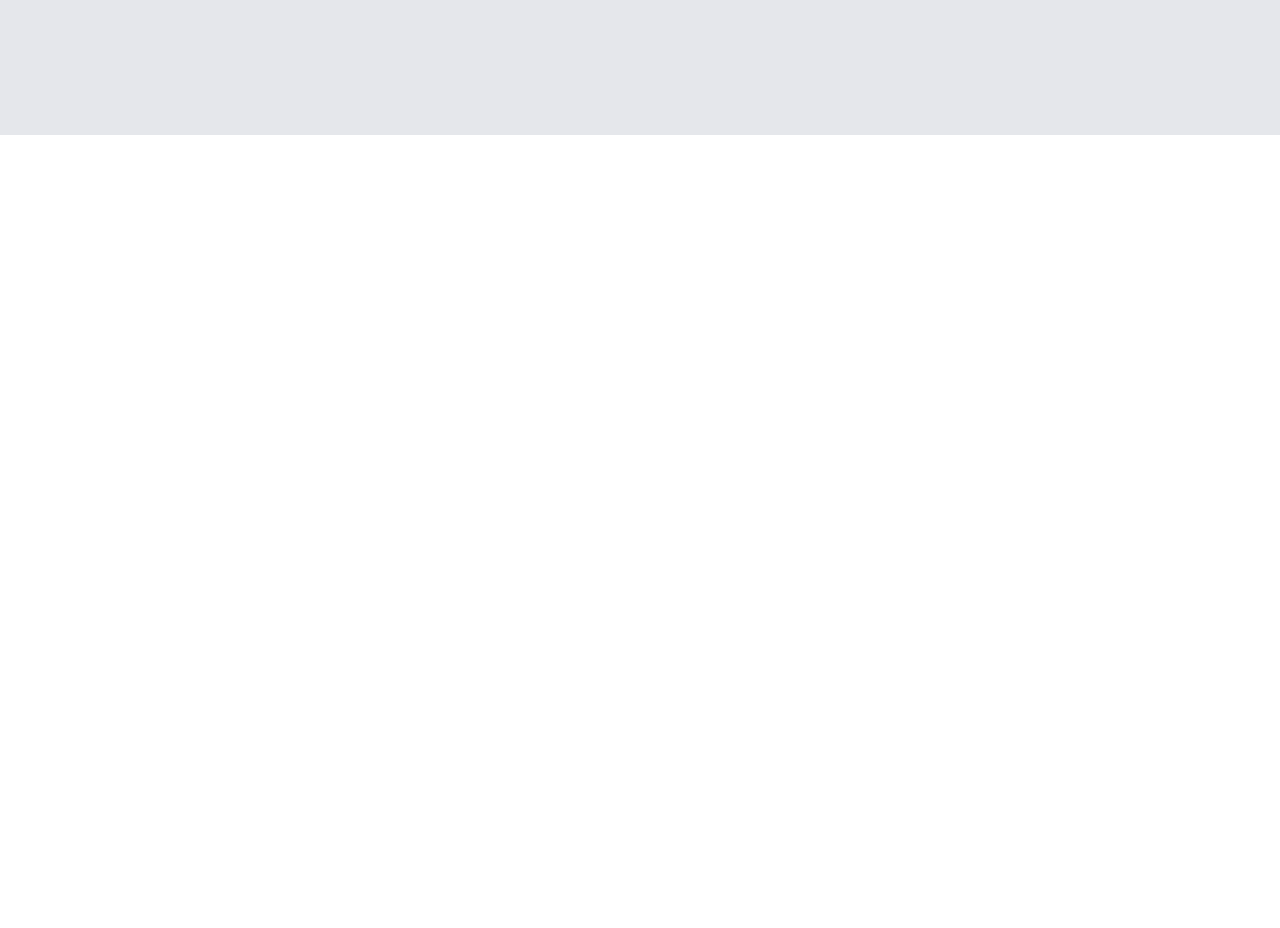
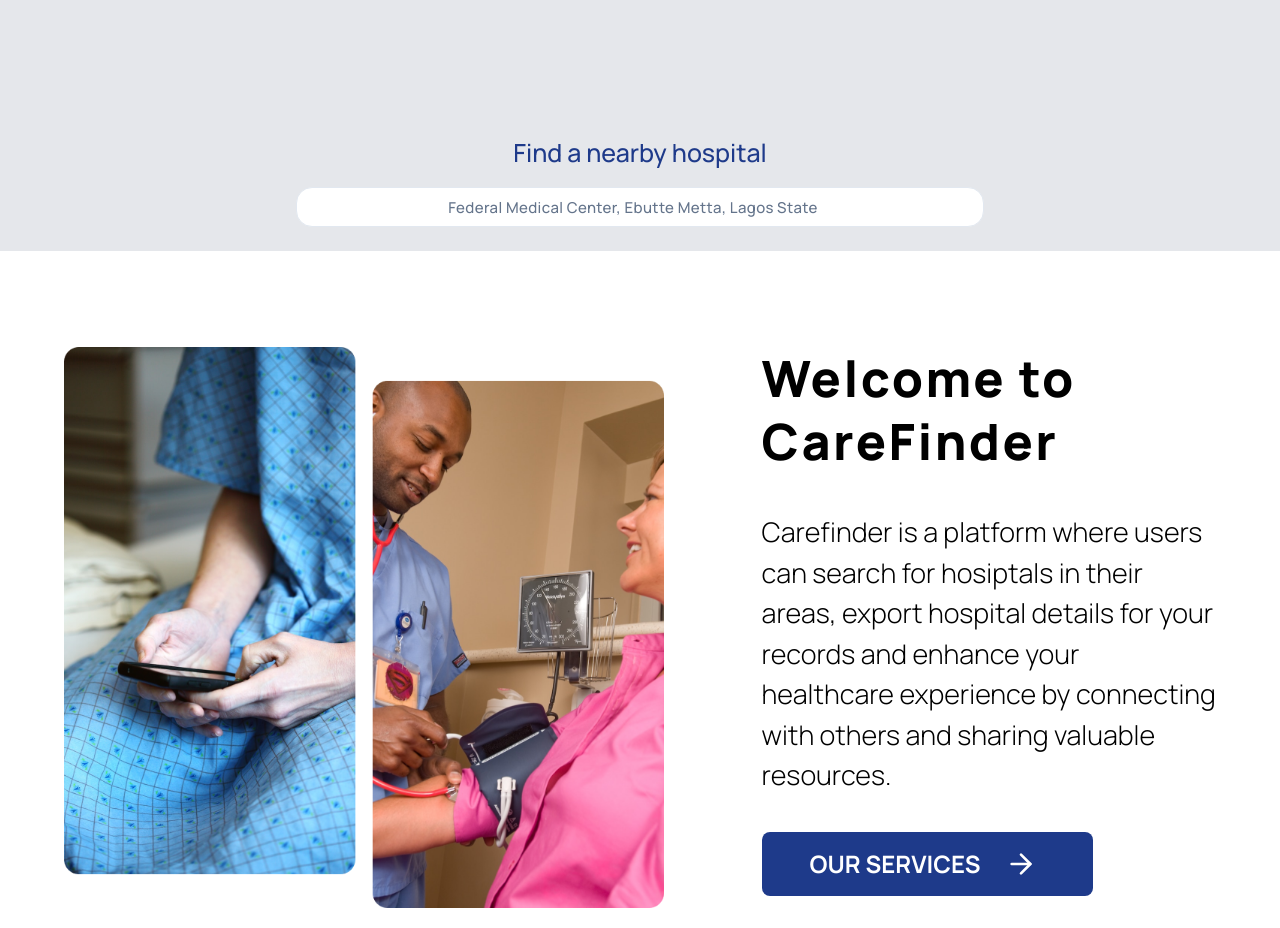
Before and after one commit to Luckidubi/health-carefinder, a Next.js app: page / in a window 1280 px wide. Shown: the part 760-1688 px from the top of the page. Before the commit the page ends 895 px from the top, so only its background shows below. Built offline with nearby package versions, Linux system fonts and the light colour scheme.

Commit message:
chore: Add Hero, About section to Home

```diff
--- a/app/page.tsx
+++ b/app/page.tsx
@@ -1,10 +1,23 @@
-import Hero from '@/components/Hero'
-import Image from 'next/image'
+import About from "@/components/About";
+import Hero from "@/components/Hero";
+import SearchInput from "@/components/SearchInput";
+import Image from "next/image";
 
 export default function Home() {
   return (
     <main className="overflow-hidden">
-<Hero/>
+      <Hero />
+      <div className="padding-x flex flex-col flex-center bg-gray-200">
+        <h3 className=" text-center text-blue-900 text-[25px] font-medium leading-9 pb-4">
+          Find a nearby hospital
+        </h3>
+        <div className="lg:w-[688px] w-3/4 h-16 rounded-[25px] pb-10">
+          <SearchInput />
+        </div>
+      </div>
+      <div id="#About" className="padding-x padding-y bg-white max-width">
+        <About />
+      </div>
     </main>
-  )
+  );
 }
```
